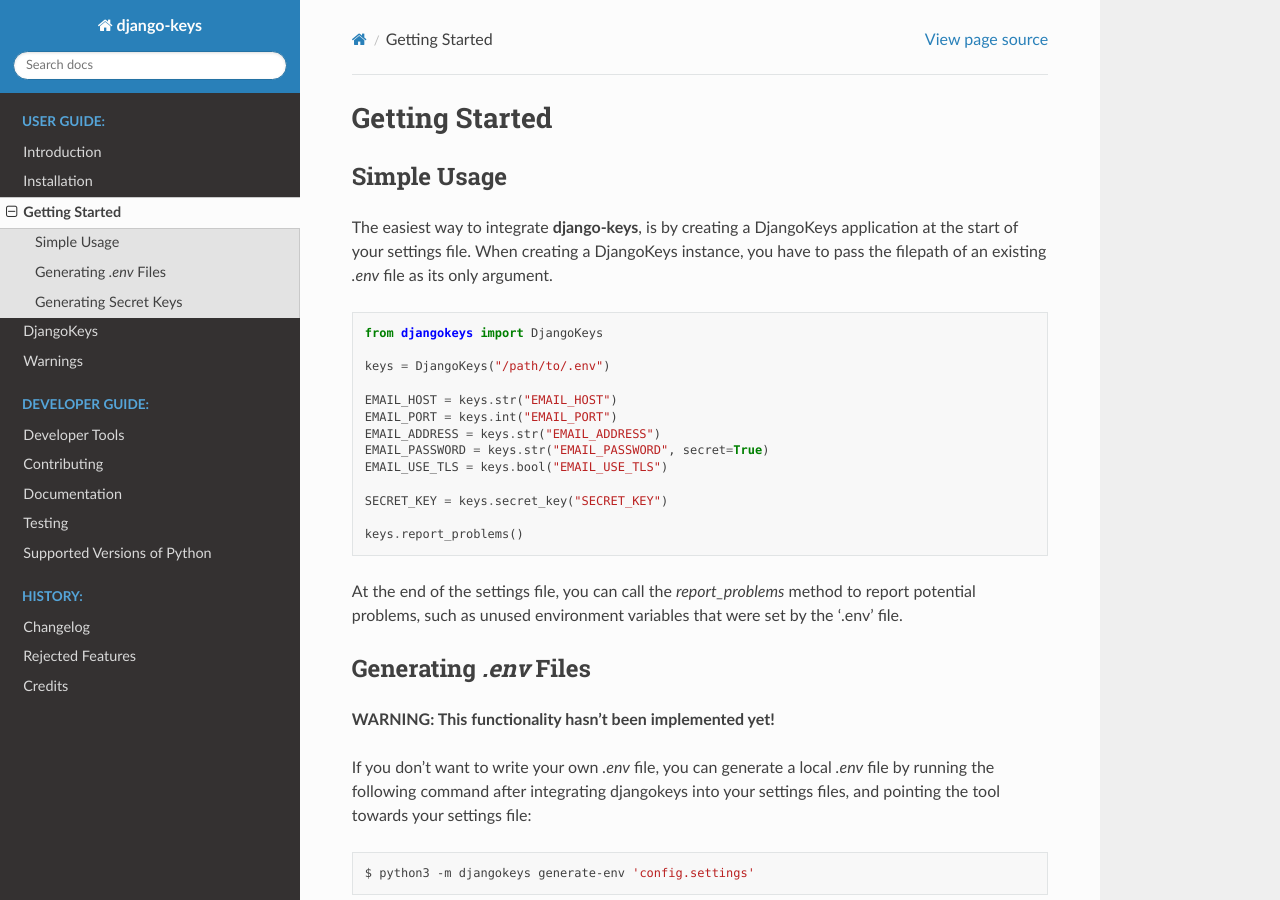
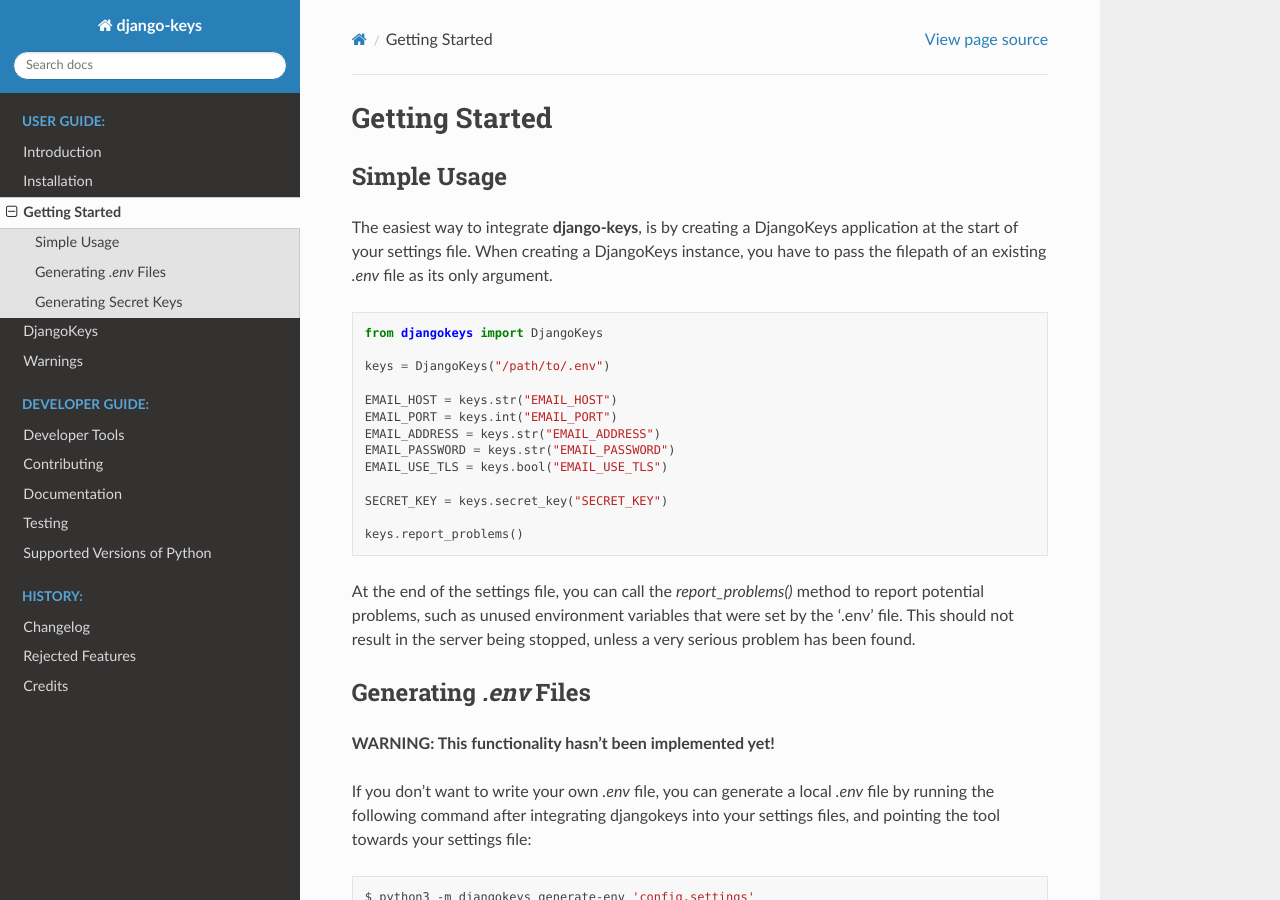
Before and after one commit to alanverresen/django-keys, a Sphinx documentation site: the page built from docs/content/user_guide/getting_started.rst, in a window 1280 px wide and 900 px high. Built offline with Sphinx 7.4.7 and the Read the Docs theme 2.0.0, drawn with Linux system fonts in a browser that asks for light colours.

Commit message:
Fixed some docs.

```diff
--- a/docs/content/dev_guide/support.rst
+++ b/docs/content/dev_guide/support.rst
@@ -8,17 +8,16 @@
 
 This project actively supports the following versions of Python:
 
-* Python 3.6
 * Python 3.7
 * Python 3.8
-
+* Python 3.9
 
 -------------------------------------------------------------------------------
 Guiding Principles
 -------------------------------------------------------------------------------
 
 The following principles are used to determine which versions of Python are
-to be supported:
+to be supported, unless there's a good reason not to do so:
 
 * every major release of Python that is still maintained should be supported
 * support should be added for final release candidates of a new major release
--- a/docs/content/user_guide/getting_started.rst
+++ b/docs/content/user_guide/getting_started.rst
@@ -20,16 +20,17 @@
    EMAIL_HOST = keys.str("EMAIL_HOST")
    EMAIL_PORT = keys.int("EMAIL_PORT")
    EMAIL_ADDRESS = keys.str("EMAIL_ADDRESS")
-   EMAIL_PASSWORD = keys.str("EMAIL_PASSWORD", secret=True)
+   EMAIL_PASSWORD = keys.str("EMAIL_PASSWORD")
    EMAIL_USE_TLS = keys.bool("EMAIL_USE_TLS")
 
    SECRET_KEY = keys.secret_key("SECRET_KEY")
 
    keys.report_problems()
 
-At the end of the settings file, you can call the `report_problems` method
+At the end of the settings file, you can call the `report_problems()` method
 to report potential problems, such as unused environment variables that were
-set by the '.env' file.
+set by the '.env' file. This should not result in the server being stopped,
+unless a very serious problem has been found.
 
 
 -------------------------------------------------------------------------------
```
